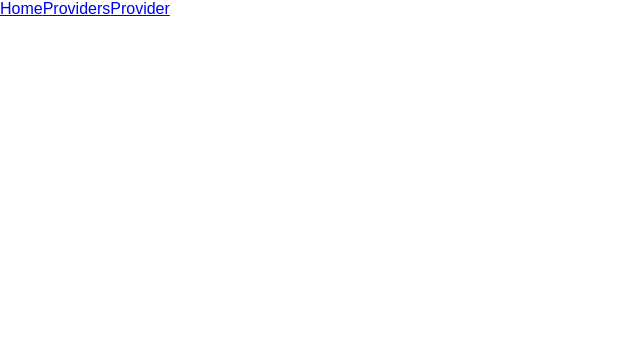
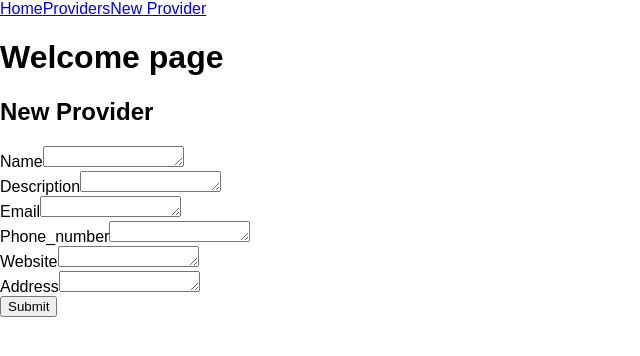
Before and after one commit to jonathanstiansen/React-client-for-Eatsfinder, a React (Create React App) app: page /providers/new in a window 1280 px wide. Shown: the top 356 px of the page, without its empty margins (0-640 px from the left). Built offline with nearby package versions, Linux system fonts and the light colour scheme.

Commit message:
add New Provider page

```diff
--- a/src/components/App.js
+++ b/src/components/App.js
@@ -1,9 +1,10 @@
 import React, { Component } from "react";
-import { BrowserRouter as Router, Route } from "react-router-dom";
+import { BrowserRouter as Router, Route, Switch } from "react-router-dom";
 import WelcomePage from "./WelcomePage";
+import ProviderIndexPage from "./ProviderIndexPage";
 import ProviderShowPage from "./ProviderShowPage";
-import ProviderIndexPage from "./ProviderIndexPage";
 import NavBar from "./NavBar";
+import ProviderNewPage from "./ProviderNewPage";
 
 class App extends Component {
   render() {
@@ -11,9 +12,13 @@ class App extends Component {
       <Router>
         <div className="App">
           <NavBar />
-          <Route exact path="/" component={WelcomePage} />
-          <Route exact path="/providers" component={ProviderIndexPage} />
-          <Route exact path="/provider" component={ProviderShowPage} />
+          <Route path="/" component={WelcomePage} />
+
+          <Switch>
+            <Route exact path="/providers" component={ProviderIndexPage} />
+            <Route exact path="/providers/new" component={ProviderNewPage} />
+            <Route exact path="/providers/:id" component={ProviderShowPage} />
+          </Switch>
         </div>
       </Router>
     );
--- a/src/components/NavBar.js
+++ b/src/components/NavBar.js
@@ -1,18 +1,12 @@
 import React from "react";
-import { NavLink } from "react-router-dom";
+import { Link } from "react-router-dom";
 
 function NavBar(props) {
   return (
     <nav className="NavBar">
-      <NavLink exact to="/">
-        Home
-      </NavLink>
-      <NavLink exact to="/providers">
-        Providers
-      </NavLink>
-      <NavLink exact to="/provider">
-        Provider
-      </NavLink>
+      <Link to="/">Home</Link>
+      <Link to="/providers">Providers</Link>
+      <Link to="/providers/new">New Provider</Link>
     </nav>
   );
 }
--- /dev/null
+++ b/src/components/ProviderDetails.js
@@ -0,0 +1,16 @@
+import React from "react";
+
+function ProviderDetails(props) {
+  return (
+    <div className="ProviderDetails">
+      <h1>{props.name}</h1>
+      <p>{props.description}</p>
+      <p>{props.email}</p>
+      <p>{props.phone_number}</p>
+      <p>{props.website}</p>
+      <p>{props.address}</p>
+    </div>
+  );
+}
+
+export default ProviderDetails;
--- a/src/components/ProviderIndexPage.js
+++ b/src/components/ProviderIndexPage.js
@@ -1,7 +1,63 @@
 import React, { Component } from "react";
+import { Link } from "react-router-dom";
+import Provider from "../requests/provider";
 
-function ProviderIndexPage(props) {
-  return <h1>ProviderIndexPage</h1>;
+class ProviderIndexPage extends Component {
+  constructor(props) {
+    super(props);
+    this.state = {
+      loading: true,
+      providers: []
+    };
+
+    this.deleteProvider = this.deleteProvider.bind(this);
+  }
+
+  componentDidMount() {
+    Provider.all().then(providers => {
+      this.setState({
+        loading: false,
+        providers: providers
+      });
+    });
+  }
+
+  deleteProvider(event) {
+    const { currentTarget } = event;
+    const { providers } = this.state;
+    const providerId = parseInt(currentTarget.dataset.id, 10);
+    Provider.delete(providerId);
+    this.setState({
+      providers: providers.filter(p => p.id !== providerId)
+    });
+  }
+
+  render() {
+    const { loading } = this.state;
+
+    if (loading) {
+      return (
+        <main className="ProviderShowPage">
+          <h2>Loading...</h2>
+        </main>
+      );
+    }
+    return (
+      <main className="ProviderIndexPage">
+        <ul style={{ padding: 0, listStyle: "none" }}>
+          {this.state.providers.map(provider => (
+            <li key={provider.id}>
+              <Link to={`/providers/${provider.id}`}>{provider.name}</Link>
+              <br />
+              <button data-id={provider.id} onClick={this.deleteProvider}>
+                Delete
+              </button>
+            </li>
+          ))}
+        </ul>
+      </main>
+    );
+  }
 }
 
 export default ProviderIndexPage;
--- /dev/null
+++ b/src/components/ProviderNewForm.js
@@ -0,0 +1,43 @@
+import React from "react";
+
+function ProviderNewForm(props) {
+  const { onSubmit = () => {} } = props;
+
+  const handleSubmit = event => {
+    event.preventDefault();
+    const { currentTarget } = event;
+
+    const formData = new FormData(currentTarget);
+
+    onSubmit({
+      name: formData.get("name"),
+      description: formData.get("description"),
+      email: formData.get("email"),
+      phone_number: formData.get("phone_number"),
+      website: formData.get("website"),
+      address: formData.get("address")
+    });
+
+    currentTarget.reset();
+  };
+
+  return (
+    <form onSubmit={handleSubmit} className="ProviderNewForm">
+      <label htmlFor="name">Name</label>
+      <textarea cols="15" rows="1" name="name" /> <br />
+      <label htmlFor="description">Description</label>
+      <textarea cols="15" rows="1" name="description" /> <br />
+      <label htmlFor="email">Email</label>
+      <textarea cols="15" rows="1" name="email" /> <br />
+      <label htmlFor="phone_number">Phone_number</label>
+      <textarea cols="15" rows="1" name="phone_number" /> <br />
+      <label htmlFor="website">Website</label>
+      <textarea cols="15" rows="1" name="website" /> <br />
+      <label htmlFor="address">Address</label>
+      <textarea cols="15" rows="1" name="address" /> <br />
+      <input type="submit" value="Submit" />
+    </form>
+  );
+}
+
+export default ProviderNewForm;
--- /dev/null
+++ b/src/components/ProviderNewPage.js
@@ -0,0 +1,28 @@
+import React, { Component } from "react";
+import ProviderNewForm from "./ProviderNewForm";
+import Provider from "../requests/provider";
+
+class ProviderNewPage extends Component {
+  constructor(props) {
+    super(props);
+
+    this.createProvider = this.createProvider.bind(this);
+  }
+
+  createProvider(params) {
+    Provider.create(params).then(({ id }) => {
+      this.props.history.push(`/providers/${id}`);
+    });
+  }
+
+  render() {
+    return (
+      <main className="ProviderNewPage">
+        <h2>New Provider</h2>
+        <ProviderNewForm onSubmit={this.createProvider} />
+      </main>
+    );
+  }
+}
+
+export default ProviderNewPage;
--- a/src/components/ProviderShowPage.js
+++ b/src/components/ProviderShowPage.js
@@ -1,7 +1,44 @@
 import React, { Component } from "react";
+import Provider from "../requests/provider";
+import ProviderDetails from "./ProviderDetails";
 
-function ProviderShowPage(props) {
-  return <h1>ProviderShowPage</h1>;
+class ProviderShowPage extends Component {
+  constructor(props) {
+    super(props);
+
+    this.state = {
+      loading: true,
+      provider: null
+    };
+  }
+
+  componentDidMount() {
+    const providerId = this.props.match.params.id;
+
+    Provider.one(providerId).then(provider => {
+      this.setState({
+        provider: provider,
+        loading: false
+      });
+    });
+  }
+
+  render() {
+    const { provider, loading } = this.state;
+
+    if (loading) {
+      return (
+        <main className="ProviderShowPage">
+          <h2>Loading...</h2>
+        </main>
+      );
+    }
+
+    return (
+      <main className="ProviderShowPage">
+        <ProviderDetails {...provider} />
+      </main>
+    );
+  }
 }
-
 export default ProviderShowPage;
--- a/src/components/WelcomePage.js
+++ b/src/components/WelcomePage.js
@@ -1,4 +1,4 @@
-import React, { Component } from "react";
+import React from "react";
 
 export default function WelcomePage(props) {
   return <h1>Welcome page</h1>;
--- /dev/null
+++ b/src/config.js
@@ -0,0 +1,3 @@
+export const DOMAIN_URL = "http://localhost:3000";
+export const API_PATH = "v1";
+export const BASE_URL = `${DOMAIN_URL}/${API_PATH}`;
--- /dev/null
+++ b/src/requests/provider.js
@@ -0,0 +1,27 @@
+import { BASE_URL } from "../config";
+
+export default {
+  all() {
+    return fetch(`${BASE_URL}/providers`, {
+      headers: { "Content-Type": "application/json" }
+    }).then(response => response.json());
+  },
+  one(id) {
+    return fetch(`${BASE_URL}/providers/${id}`, {
+      headers: { "Content-Type": "application/json" }
+    }).then(response => response.json());
+  },
+  create(params) {
+    return fetch(`${BASE_URL}/providers`, {
+      method: "POST",
+      headers: { "Content-Type": "application/json" },
+      body: JSON.stringify(params)
+    }).then(response => response.json());
+  },
+  delete(id) {
+    return fetch(`${BASE_URL}/providers/${id}`, {
+      method: "DELETE",
+      headers: { "Content-Type": "application/json" }
+    }).then(response => response.json());
+  }
+};
```
